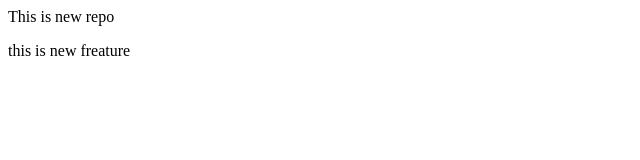
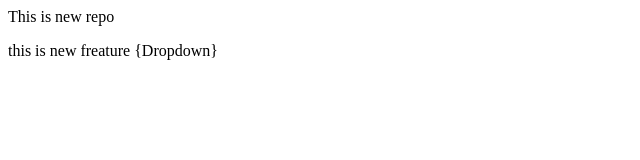
Before and after one commit to MuhammadTaha156/localrepo, a plain HTML site: page index.html in a window 1280 px wide. Shown: the full height of the page, 0-640 px from the left. Drawn offline with Linux system fonts and the light colour scheme.

Commit message:
added in freature1

```diff
--- a/index.html
+++ b/index.html
@@ -1,2 +1,2 @@
 <p>This is new repo</p>
-<p>this is new freature</p>
+<p>this is new freature {Dropdown}</p>
```
